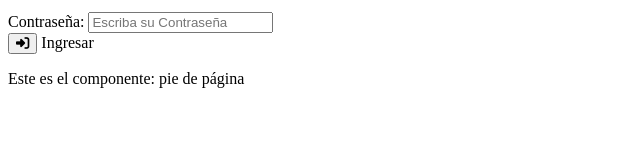
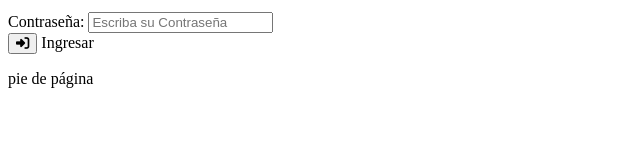
Before and after one commit to GestionSaludApp/saludapp_main, an Angular app: page /ingreso in a window 1280 px wide. Shown: the part 156-300 px from the top of the page, without its empty margins (0-640 px from the left). Built offline with nearby package versions, Linux system fonts and the light colour scheme.

Commit message:
renovacionRepositorio

```diff
--- a/src/app/funciones/diccionario.ts
+++ b/src/app/funciones/diccionario.ts
@@ -1,6 +1,6 @@
 const diccionarioCompleto = {
     es: {
-        mensajeDefault: 'Este es el componente: ',
+        NmensajeDefault: 'Este es el componente: ',
         inicio: 'Inicio',
         usuario: 'Usuario',
         ingreso: 'Ingresar',
```
